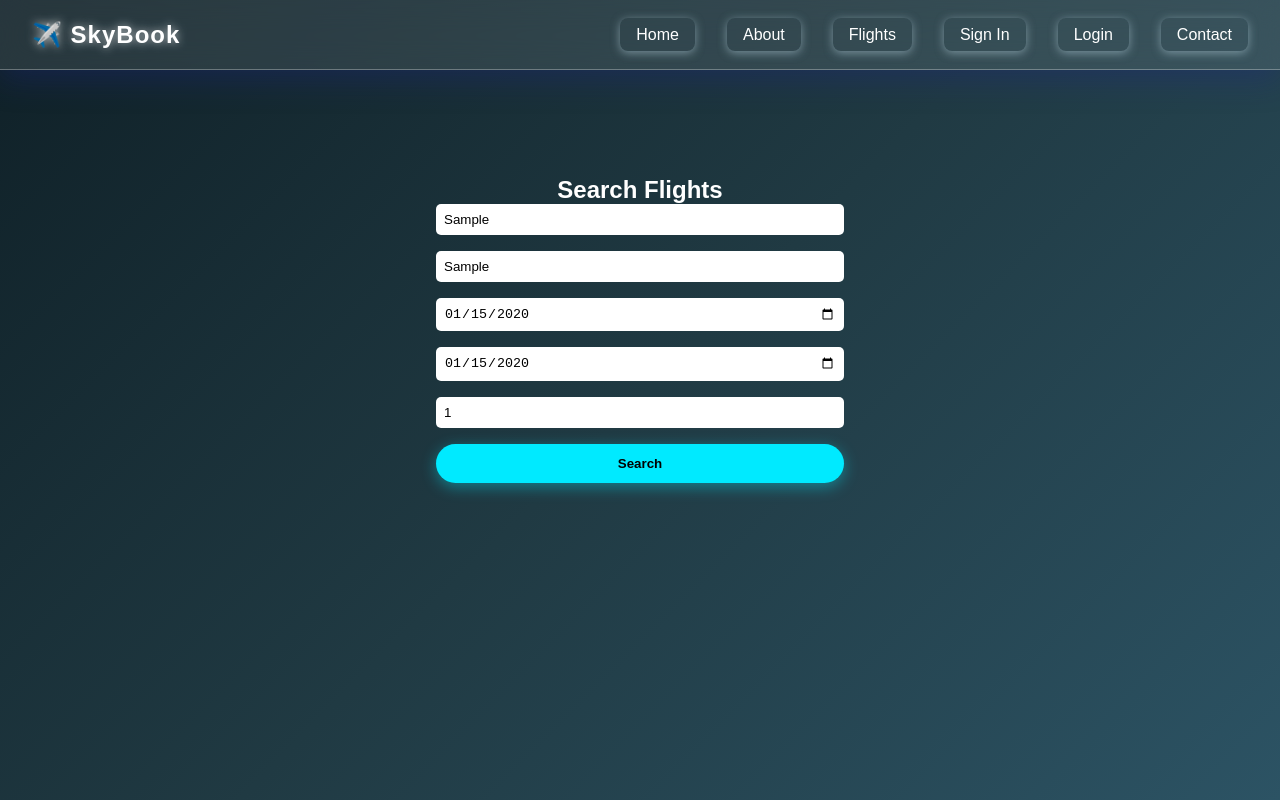
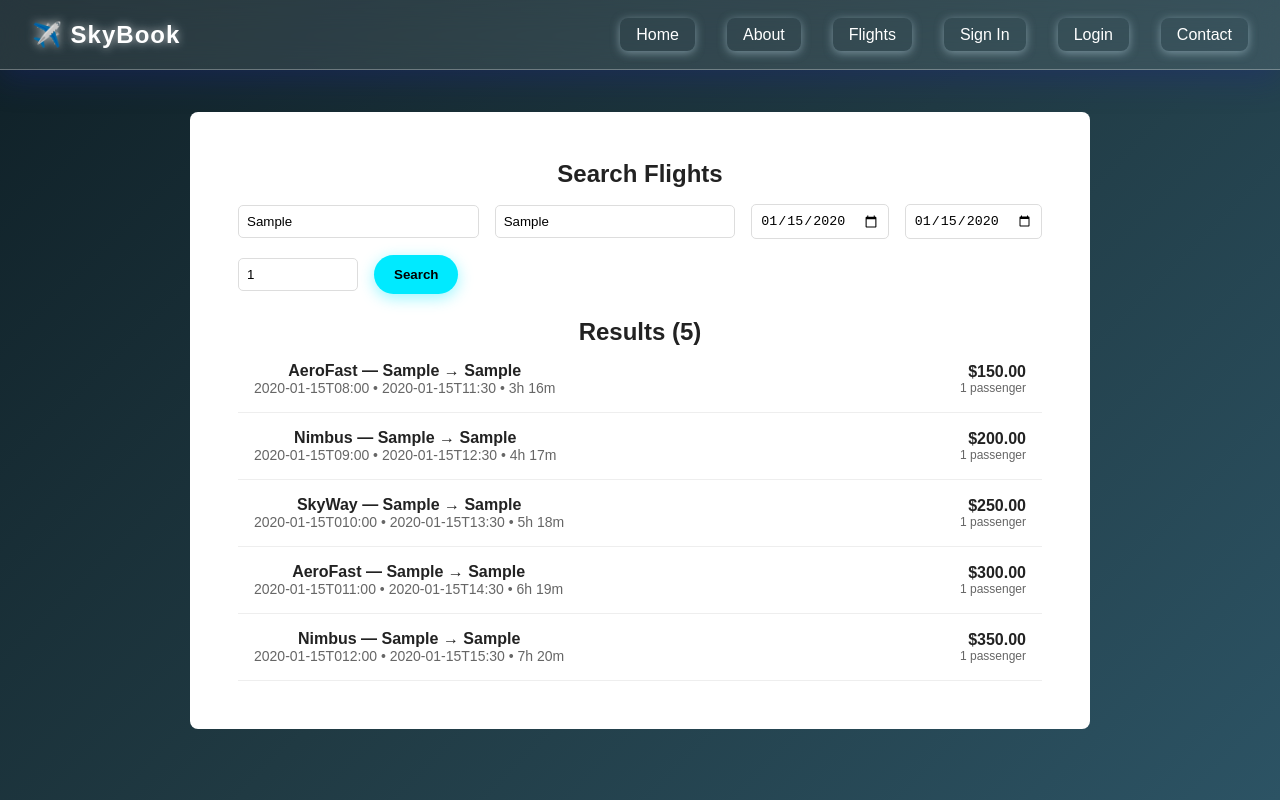
Before and after one commit to PRAVEEN68916/react-flight, a React (Create React App) app: page /flights in a window 1280 px wide. Both pictures are taken after typing "Sample", "Sample", "2020-01-15", "2020-01-15" into the empty fields and a click on the button "Search". Built offline with nearby package versions, Linux system fonts and the light colour scheme.

Commit message:
comit flight

```diff
--- a/src/components/Flight.js
+++ b/src/components/Flight.js
@@ -1,4 +1,31 @@
 import React, { useState } from "react";
+
+// Simple mock search function. Replace with a real API call as needed.
+function fetchMockFlights({ from, to, departDate, returnDate, passengers }) {
+  return new Promise((resolve, reject) => {
+    // basic validation to simulate server-side check
+    if (!from || !to || !departDate) {
+      return setTimeout(() => reject(new Error("Missing required fields")), 500);
+    }
+
+    setTimeout(() => {
+      const flights = [];
+      for (let i = 1; i <= 5; i++) {
+        flights.push({
+          id: `FL-${Date.now()}-${i}`,
+          airline: ["SkyWay", "AeroFast", "Nimbus"][i % 3],
+          price: (100 + i * 50) * passengers,
+          depart: `${departDate}T0${7 + i}:00`,
+          arrive: `${departDate}T1${0 + i}:30`,
+          duration: `${2 + i}h ${15 + i}m`,
+          from,
+          to,
+        });
+      }
+      resolve(flights);
+    }, 900);
+  });
+}
 
 const Flights = () => {
   const [form, setForm] = useState({
@@ -9,20 +36,43 @@ const Flights = () => {
     passengers: 1,
   });
 
+  const [loading, setLoading] = useState(false);
+  const [error, setError] = useState(null);
+  const [results, setResults] = useState([]);
+
   const handleChange = (e) => {
-    setForm({ ...form, [e.target.name]: e.target.value });
+    const value = e.target.type === "number" ? Number(e.target.value) : e.target.value;
+    setForm({ ...form, [e.target.name]: value });
   };
 
-  const handleSubmit = (e) => {
+  const handleSubmit = async (e) => {
     e.preventDefault();
-    alert(`Searching flights from ${form.from} to ${form.to}`);
-    // Add real flight search logic here
+    setError(null);
+    setResults([]);
+
+    // basic validation
+    if (!form.from || !form.to || !form.departDate) {
+      setError("Please fill in From, To and Depart Date.");
+      return;
+    }
+
+    setLoading(true);
+    try {
+      // Replace fetchMockFlights with a real fetch to a flights API if you have one
+      const flights = await fetchMockFlights(form);
+      setResults(flights);
+    } catch (err) {
+      setError(err.message || "Failed to fetch flights");
+    } finally {
+      setLoading(false);
+    }
   };
 
   return (
-    <section style={{ padding: "6rem", color: "#fff", maxWidth: "600px", margin: "auto" }}>
-      <h1>Search Flights</h1>
-      <form onSubmit={handleSubmit} style={{ display: "flex", flexDirection: "column", gap: "1rem" }}>
+    <section style={{ padding: "3rem", color: "#222", maxWidth: "900px", margin: "2rem auto", background: "#fff", borderRadius: 8 }}>
+      <h1 style={{ marginBottom: "1rem" }}>Search Flights</h1>
+
+      <form onSubmit={handleSubmit} style={{ display: "flex", flexWrap: "wrap", gap: "1rem", alignItems: "center" }}>
         <input
           type="text"
           name="from"
@@ -30,7 +80,7 @@ const Flights = () => {
           value={form.from}
           onChange={handleChange}
           required
-          style={{ padding: "0.5rem", borderRadius: "5px", border: "none" }}
+          style={{ padding: "0.5rem", borderRadius: "5px", border: "1px solid #ddd", flex: "1 1 150px" }}
         />
         <input
           type="text"
@@ -39,7 +89,7 @@ const Flights = () => {
           value={form.to}
           onChange={handleChange}
           required
-          style={{ padding: "0.5rem", borderRadius: "5px", border: "none" }}
+          style={{ padding: "0.5rem", borderRadius: "5px", border: "1px solid #ddd", flex: "1 1 150px" }}
         />
         <input
           type="date"
@@ -47,14 +97,14 @@ const Flights = () => {
           value={form.departDate}
           onChange={handleChange}
           required
-          style={{ padding: "0.5rem", borderRadius: "5px", border: "none" }}
+          style={{ padding: "0.5rem", borderRadius: "5px", border: "1px solid #ddd" }}
         />
         <input
           type="date"
           name="returnDate"
           value={form.returnDate}
           onChange={handleChange}
-          style={{ padding: "0.5rem", borderRadius: "5px", border: "none" }}
+          style={{ padding: "0.5rem", borderRadius: "5px", border: "1px solid #ddd" }}
         />
         <input
           type="number"
@@ -64,12 +114,13 @@ const Flights = () => {
           value={form.passengers}
           onChange={handleChange}
           required
-          style={{ padding: "0.5rem", borderRadius: "5px", border: "none" }}
+          style={{ padding: "0.5rem", borderRadius: "5px", border: "1px solid #ddd", width: 120 }}
         />
+
         <button
           type="submit"
           style={{
-            padding: "0.75rem",
+            padding: "0.75rem 1.25rem",
             borderRadius: "25px",
             border: "none",
             backgroundColor: "#00eaff",
@@ -78,11 +129,39 @@ const Flights = () => {
             cursor: "pointer",
             boxShadow: "0 4px 15px rgba(0, 234, 255, 0.4)",
           }}
+          disabled={loading}
         >
-          Search
+          {loading ? "Searching..." : "Search"}
         </button>
       </form>
+
+      {error && <div style={{ marginTop: "1rem", color: "#b00020" }}>{error}</div>}
+
+      <div style={{ marginTop: "1.5rem" }}>
+        {results.length > 0 ? (
+          <div>
+            <h2>Results ({results.length})</h2>
+            <ul style={{ listStyle: "none", padding: 0 }}>
+              {results.map((f) => (
+                <li key={f.id} style={{ padding: "1rem", borderBottom: "1px solid #eee", display: "flex", justifyContent: "space-between", alignItems: "center" }}>
+                  <div>
+                    <div style={{ fontWeight: "600" }}>{f.airline} — {f.from} → {f.to}</div>
+                    <div style={{ color: "#666", fontSize: 14 }}>{f.depart} • {f.arrive} • {f.duration}</div>
+                  </div>
+                  <div style={{ textAlign: "right" }}>
+                    <div style={{ fontWeight: 700 }}>${f.price.toFixed(2)}</div>
+                    <div style={{ fontSize: 12, color: "#666" }}>{form.passengers} passenger{form.passengers > 1 ? 's' : ''}</div>
+                  </div>
+                </li>
+              ))}
+            </ul>
+          </div>
+        ) : (
+          <div style={{ marginTop: "1rem", color: "#666" }}>{!loading && "No results yet — fill the form and search."}</div>
+        )}
+      </div>
     </section>
   );
 };
+
 export default Flights;
```
